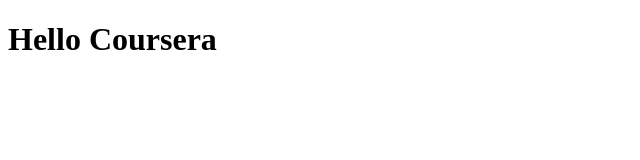
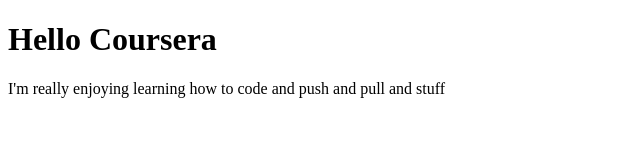
Before and after one commit to finkettlewell/coursera-test, a plain HTML site: page site/index.html in a window 1280 px wide. Shown: the whole page, without its empty margins (0-640 px from the left). Drawn offline with Linux system fonts and the light colour scheme.

Commit message:
commiting

```diff
--- a/site/index.html
+++ b/site/index.html
@@ -7,5 +7,8 @@
     <h1>
         Hello Coursera
     </h1>
+    <p>
+        I'm really enjoying learning how to code and push and pull and stuff
+    </p>
 </body>
 </html>
```
